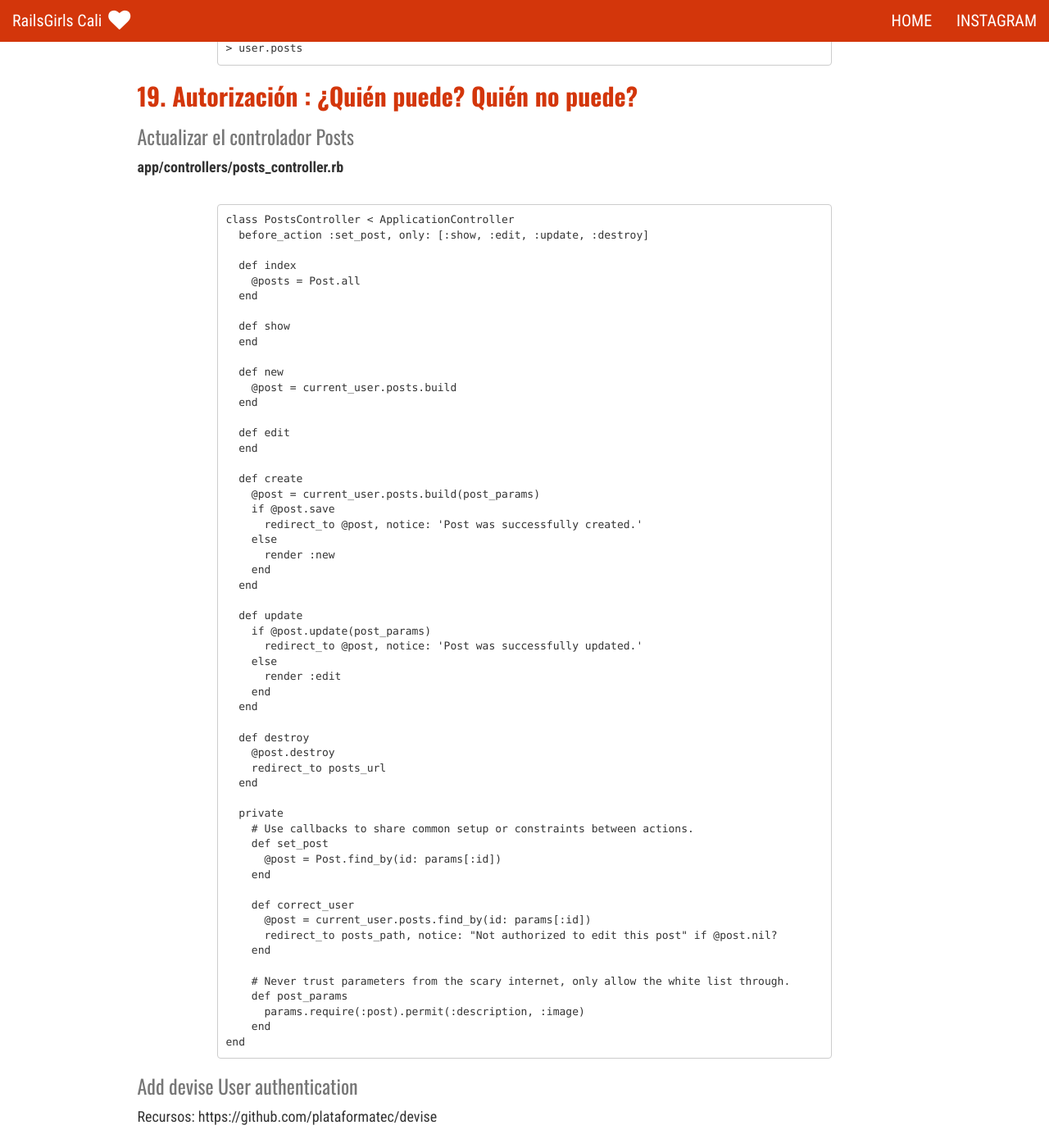
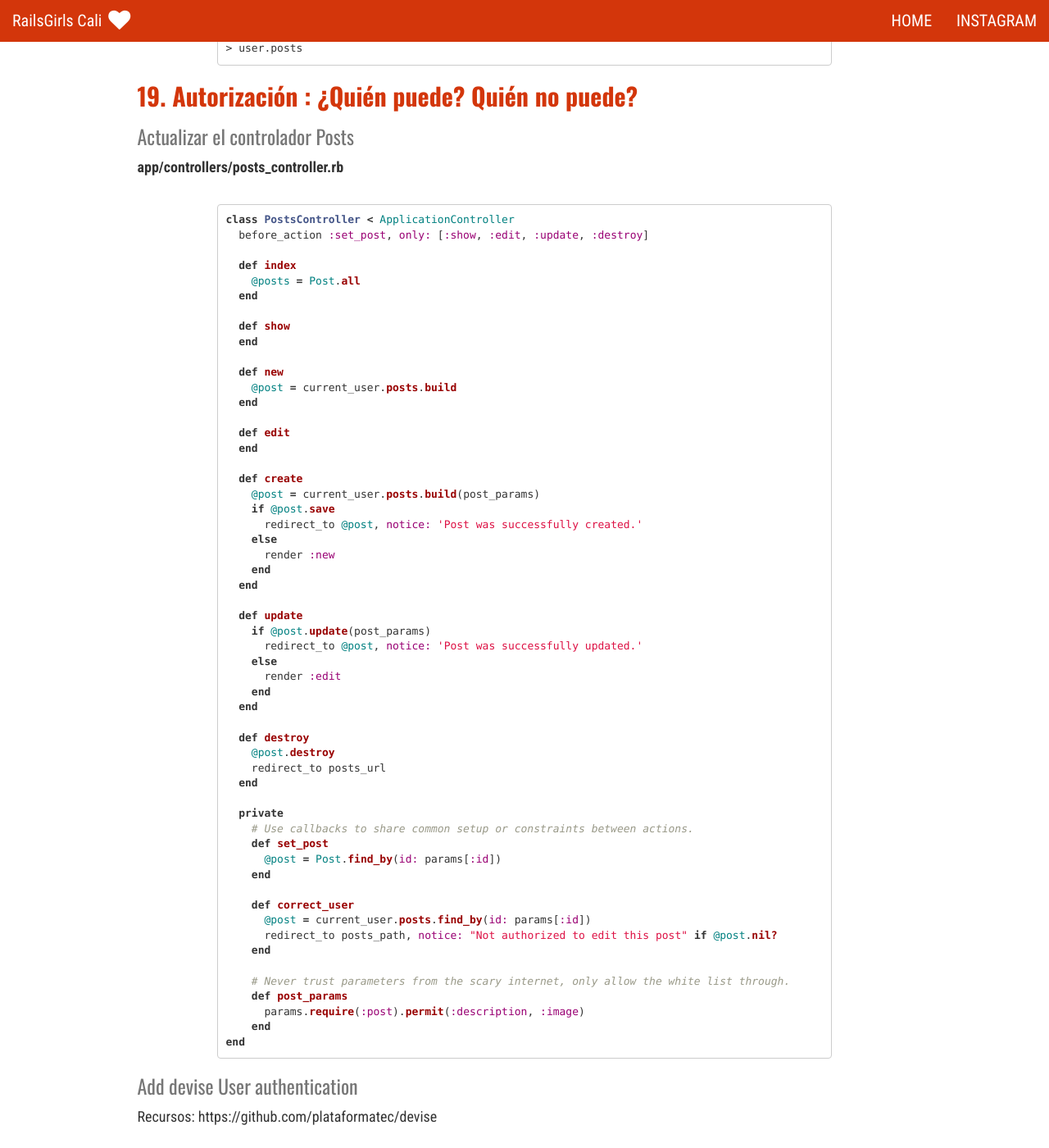
Before and after one commit to railsgirls-cali/railsgirls-cali.github.io, a Jekyll site: the page built from _pages/instagram.md, in a window 1280 px wide and 1400 px high, scrolled down 16442 px. Shown: the whole window at 82% size. Built offline with Jekyll 4.4.1, drawn with Linux system fonts in a browser that asks for light colours; nearby versions of some CDN libraries; Markdown is read by kramdown in place of the engine named in the settings; some of the changed text lies outside the part shown.

Commit message:
Define code highlighting

````diff
--- a/_pages/instagram.md
+++ b/_pages/instagram.md
@@ -620,7 +620,7 @@ Muestra todas las rutas disponibles para tu aplicación. Podrás añadir más a
 ```
 ### Añade unos estilos
 
-```
+```css
 .form-wrapper {
   width: 60%;
   margin: 20px auto;
@@ -637,7 +637,7 @@ Muestra todas las rutas disponibles para tu aplicación. Podrás añadir más a
 
 Debajo de `<% if user_signed_in? %>`:
 
-```
+```rhtml
 <li><%= link_to "Configuración de cuenta", edit_user_registration_path %></li>
 
 ```
@@ -656,7 +656,7 @@ $ rake db:migrate #run the migration
 
 **app/controllers/posts_controller.rb**
 
-```
+```ruby
 class PostsController < ApplicationController
   before_action :set_post, only: [:show, :edit, :update, :destroy]
 
@@ -715,13 +715,13 @@ end
 
 **apps/views/posts/new.html.erb**
 
-```
+```rhtml
 <%= render 'form' %>
 ```
 
 **apps/views/posts/_form.html.erb**
 
-```
+```rhtml
 <%= form_for(@post) do |f| %>
   <% if @post.errors.any? %>
     <div id="error_explanation">
@@ -755,7 +755,7 @@ end
 
 Debajo de `<% if user_signed_in? %>`:
 
-```
+```rhtml
 <li><%= link_to 'Nuevo post', new_post_path %></li>
 ```
 
@@ -771,7 +771,7 @@ Un Post belongs_to un Usuario
 
 **app/models/post.rb**
 
-```
+```ruby
 class Post < ActiveRecord::Base
 	belongs_to :user
 end
@@ -810,7 +810,7 @@ CONTROL + D #closes the Console
 
 **app/models/user.rb**
 
-```
+```ruby
 class User < ActiveRecord::Base
   # Include default devise modules. Others available are:
   # :token_authenticatable, :confirmable,
@@ -843,7 +843,7 @@ De vuelta en la consola de Rails (en nuestra consola) vamos a configurar un ID d
 
 **app/controllers/posts_controller.rb**
 
-```
+```ruby
 class PostsController < ApplicationController
   before_action :set_post, only: [:show, :edit, :update, :destroy]
 
@@ -905,30 +905,28 @@ end
 
 Recursos: https://github.com/plataformatec/devise
 
-Añadir before_action al Controlador Posts
+Añadir `before_action` al Controlador Posts
 
 **app/controllers/posts_controller.rb**
 
-```
+```ruby
 before_action :authenticate_user!, except: [:index, :show]
 ```
 
 
 ### Add correct_user method
 
-Add the before_action to your Posts Controller
+Add the `before_action` to your Posts Controller
 
 **app/controllers/posts_controller.rb**
 
+```ruby
 before_action :correct_user, only: [:edit, :update, :destroy]
-
-
-## Paperclip ImageMagick Install
-
+```
 
 ## 20. Image Upload with Paperclip
 
-### Instalar el procesador de imagenes
+### Instalar el procesador de imagenes ImageMagick
 
 En la consola
 
@@ -936,13 +934,13 @@ En la consola
 $ sudo apt-get install imagemagick
 ```
 
-### Install the paperclip gem
+### Install the Paperclip gem
 
 https://github.com/thoughtbot/paperclip
 
 **/Gemfile**
 
-```
+```ruby
 gem 'paperclip', '~> 4.2'
 ```
 
@@ -954,7 +952,7 @@ $ bundle install
 
 **/app/models/post.rb**
 
-```
+```ruby
 class Post < ActiveRecord::Base
   belongs_to :user
   has_attached_file :image, :styles => { :medium => "300x300>", :thumb => "100x100>" }
@@ -985,7 +983,7 @@ $ rails server
 ### Edit the post form
 **/app/views/posts/_form.html.erb**
 
-```
+```rhtml
 <%= form_for @post, html: { multipart: true } do |f| %>
 .
 .
@@ -1003,7 +1001,7 @@ $ rails server
 
 **/app/controllers/concerns/posts_controller.rb**
 
-```
+```ruby
 
 .
   def post_params
@@ -1038,7 +1036,7 @@ $ rails server
 ```
 ### Con el estilo Instagram
 
-```
+```css
 .posts-wrapper {
   padding-top: 40px;
   margin: 0 auto;
@@ -1081,7 +1079,7 @@ $ rails server
 
 ### Delete posts made by non users
 
-```
+```shell
 $ rails console
 $ Post.first
 $ post = Post.first
@@ -1093,7 +1091,7 @@ $ Post.first.destroy
 
 **/app/views/posts/show.html.erb**
 
-```
+```rhtml
 <div class="posts-wrapper row">
   <div class="post">
     <div class="post-head">
@@ -1120,7 +1118,7 @@ $ Post.first.destroy
 
 Dentro de `<div class="post">` abajo colocamos:
 
-```
+```rhtml
 <div class="text-center edit-links">
   <%= link_to "← Volver", posts_path %>
   |
@@ -1132,7 +1130,7 @@ y añade los siguiente estilos
 
 **app/assets/stylesheets/bootstrap_and_customization.css.scss**
 
-```
+```css
 .edit-links {
   margin-top: 20px;
   margin-bottom: 40px;
@@ -1141,7 +1139,7 @@ y añade los siguiente estilos
 
 y en **app/views/posts/show.html.erb**, lo mas arriba añade
 
-```
+```rhtml
 <div class="text-center">
   <%= image_tag @post.image.url(:medium) %>
 </div>
@@ -1153,7 +1151,7 @@ y en **app/views/posts/show.html.erb**, lo mas arriba añade
 
 Completamente abajo colocamos:
 
-```
+```rhtml
 <div class="text-center edit-links">
   <%= link_to "Borrar Post", post_path(@post), method: :delete, data: { confirm: "Esta segura que quieres eliminar este post?" } %>
   |
@@ -1167,7 +1165,7 @@ Completamente abajo colocamos:
 
 consola
 
-```
+```shell
 $ rails generate migration AddNameToUsers name:string
 ```
 
@@ -1175,15 +1173,15 @@ $ rails generate migration AddNameToUsers name:string
 
 consola
 
-```
-rake db:migrate
+```shell
+$ rake db:migrate
 ```
 
 ### Añade al fomulario de registro el campo nombre
 
 **app/views/devise/registrations/edit.html.erb**
 
-```
+```rhtml
 .
      <div class="form-group">
        <%= f.label :name %>
@@ -1197,7 +1195,7 @@ rake db:migrate
 **app/controllers/application_controller.rb**
 
 
-```
+```ruby
 class ApplicationController < ActionController::Base
  # Prevent CSRF attacks by raising an exception.
  # For APIs, you may want to use :null_session instead.
@@ -1217,7 +1215,7 @@ end
 
 **app/views/devise/registrations/new.html.erb**, **app/views/devise/registrations/edit.html.erb**
 
-```
+```rhtml
 .
   <div class="form-group">
     <%= f.label :name %>
@@ -1230,7 +1228,7 @@ end
 
 Crear el archivo **app/controllers/registrations_controller.rb**:
 
-```
+```ruby
 class RegistrationsController < Devise::RegistrationsController
 
   private
@@ -1249,13 +1247,13 @@ end
 
 Reemplaza
 
-```
+```ruby
 devise_for :users
 ```
 
 con...
 
-```
+```ruby
 devise_for :users, :controllers => { registrations: 'registrations' }
 ```
 
@@ -1265,13 +1263,13 @@ devise_for :users, :controllers => { registrations: 'registrations' }
 
 Reemplaza
 
-```
+```rhtml
 <%= post.user.email if post.user %>
 ```
 
 con...
 
-```
+```rhtml
 <%= post.user.name if post.user %>
 ```
 
@@ -1284,7 +1282,7 @@ De esta manera sólo se puede ver tus posts . Para poner esto de otra manera: Un
 
 **app/views/posts/show.html.erb**
 
-```
+```rhtml
 <% if post.user == current_user %>
   <div class="text-center edit-links">
     <%= link_to "← Volver", posts_path %>
@@ -1302,7 +1300,7 @@ De esta manera sólo se puede ver tus posts . Para poner esto de otra manera: Un
 
 **app/controllers/posts_controller.rb**
 
-```
+```ruby
 private
 
 def owned_post
@@ -1315,6 +1313,6 @@ end
 
 Despues inserte un before_action en la parte superior del controlador , especificando el método owned_post solamente para las acciones de edición , actualización y destruir.
 
-```
+```ruby
 before_action :owned_post, only: [:edit, :update, :destroy]
 ```
````
